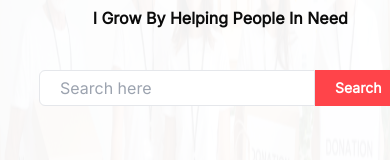
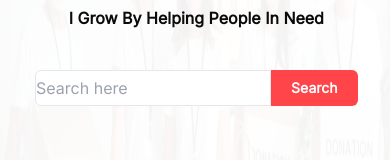
Before and after one commit to selimRU/donation-campaign, a React (Vite) app: page / in a window 390 px wide. Shown: the part 148-308 px from the top of the page. Built offline with nearby package versions, Linux system fonts and the light colour scheme.

Commit message:
input field updated for responsivness

```diff
--- a/src/components/Banner/Banner.jsx
+++ b/src/components/Banner/Banner.jsx
@@ -11,10 +11,10 @@ const Banner = ({ categories, foundData, handleSearch, handleinput, error, query
                     <img className="h-[400px] md:h-full md:w-full" src={bg} alt="" />
                 </div>
                 <div className=" bg-[#FFFFFFF2] w-full h-full absolute bottom-0"></div>
-                <div className=" absolute bottom-[30%] md:bottom-[40%] lg:bottom-[35%] md:left-[25%] left-[10%]  lg:left-[30%]">
+                <div className=" absolute bottom-[30%] md:bottom-[40%] lg:bottom-[35%] md:left-[25%] left-[9%]  lg:left-[30%]">
                     <h2 className=' md:text-2xl lg:text-4xl font-bold text-center text-[#0B0B0B] pb-10 placeholder:text-xs'>I Grow By Helping People In Need</h2>
                     <div className=' flex items-center justify-center'>
-                        <input onChange={handleinput} className=' border py-[5px] rounded-l-md px-5' type="text" placeholder='Search here' value={query} />
+                        <input onChange={handleinput} className=' border py-[5px] rounded-l-md  lg:px-5' type="text" placeholder='Search here' value={query} />
                         <button onClick={handleSearch} className=' bg-[#FF444A] text-sm text-[#FFF] font-semibold px-5 py-[8px] rounded-r-md'>Search</button>
                     </div>
                     <p className=" text-red-500 text-xs py-3 pl-[2px] lg:pl-[115px] md:pl-[18px]">{error}</p>
```
